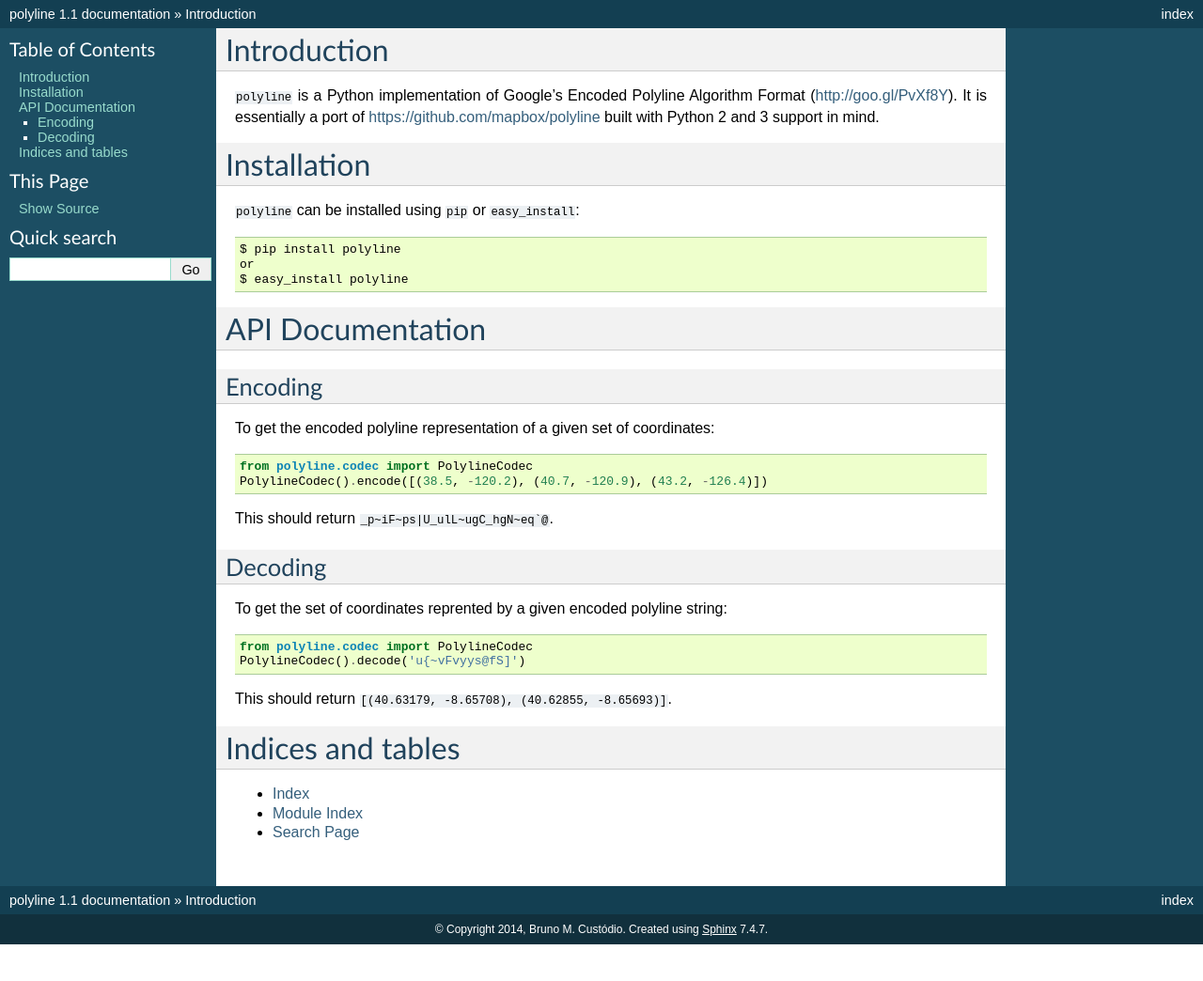
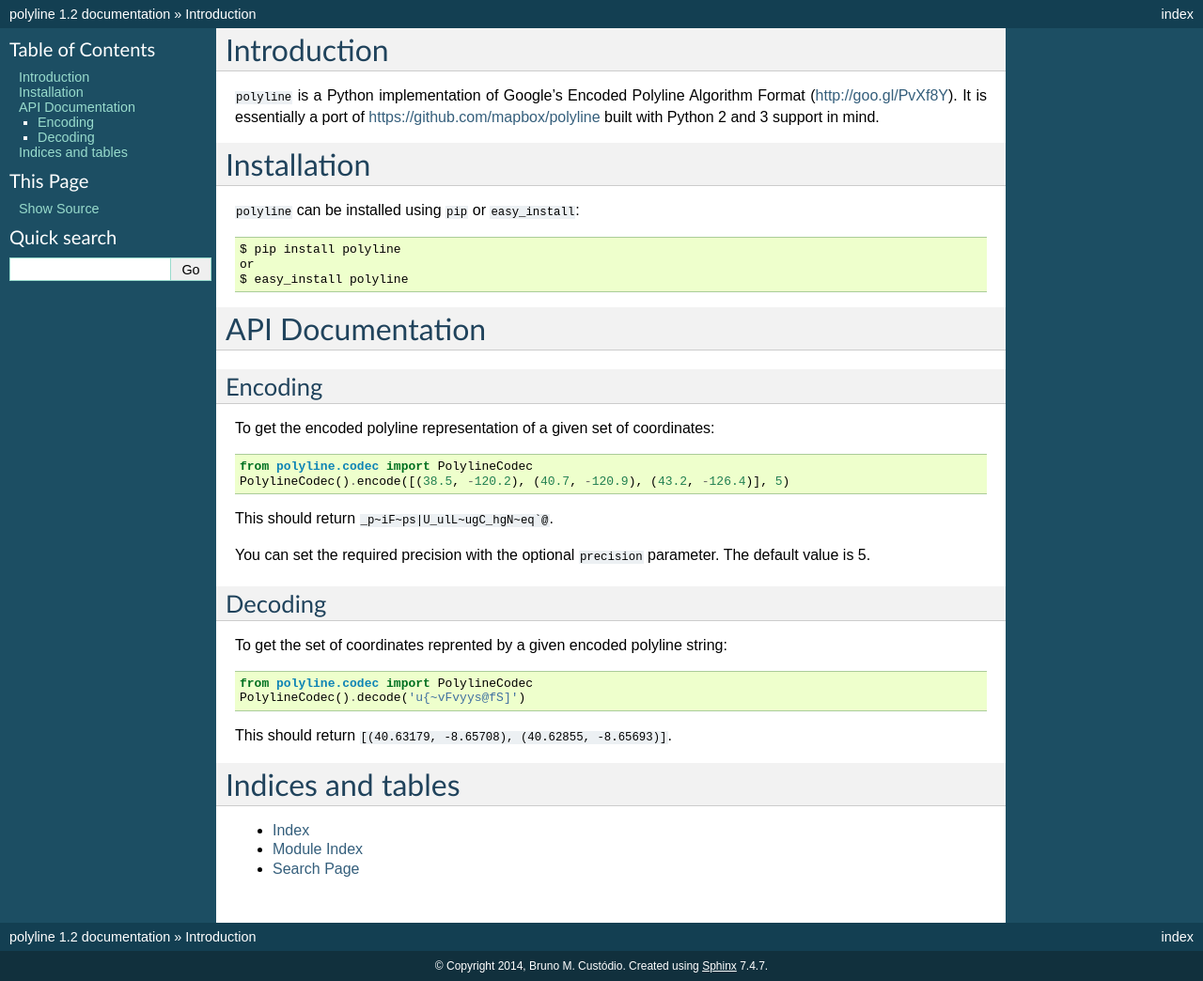
Before and after one commit to frederickjansen/polyline, a Sphinx documentation site: the page built from docs/index.rst, in a window 1280 px wide. Shown: the whole page at 94% size. Built offline with Sphinx 7.4.7, drawn with Linux system fonts in a browser that asks for light colours; before the commit the page ends 1005 px from its top, so only the background shows below that.

Commit message:
Update documentation for release v1.2

```diff
--- a/docs/conf.py
+++ b/docs/conf.py
@@ -19,7 +19,8 @@ import os
 # If extensions (or modules to document with autodoc) are in another directory,
 # add these directories to sys.path here. If the directory is relative to the
 # documentation root, use os.path.abspath to make it absolute, like shown here.
-#sys.path.insert(0, os.path.abspath('.'))
+sys.path.insert(0, os.path.abspath('..'))
+from polyline import __version__
 
 # -- General configuration ------------------------------------------------
 
@@ -54,9 +55,9 @@ copyright = '2014, Bruno M. Custódio'
 # built documents.
 #
 # The short X.Y version.
-version = '1.1'
+version = __version__
 # The full version, including alpha/beta/rc tags.
-release = '1.1'
+release = __version__
 
 # The language for content autogenerated by Sphinx. Refer to documentation
 # for a list of supported languages.
--- a/docs/index.rst
+++ b/docs/index.rst
@@ -28,9 +23,11 @@ Encoding
 To get the encoded polyline representation of a given set of coordinates::
 
     from polyline.codec import PolylineCodec
-    PolylineCodec().encode([(38.5, -120.2), (40.7, -120.9), (43.2, -126.4)])
+    PolylineCodec().encode([(38.5, -120.2), (40.7, -120.9), (43.2, -126.4)], 5)
 
 This should return ``_p~iF~ps|U_ulL~ugC_hgN~eq`@``.
+
+You can set the required precision with the optional ``precision`` parameter. The default value is 5.
 
 Decoding
 --------
--- a/polyline/__init__.py
+++ b/polyline/__init__.py
@@ -1 +1 @@
-__version__ = '1.1'
+__version__ = '1.2'
```
Also changed, not shown: other parts of docs/index.rst (+0 -5 lines), README.rst (+3 -6 lines), setup.py (+5 -2 lines).
